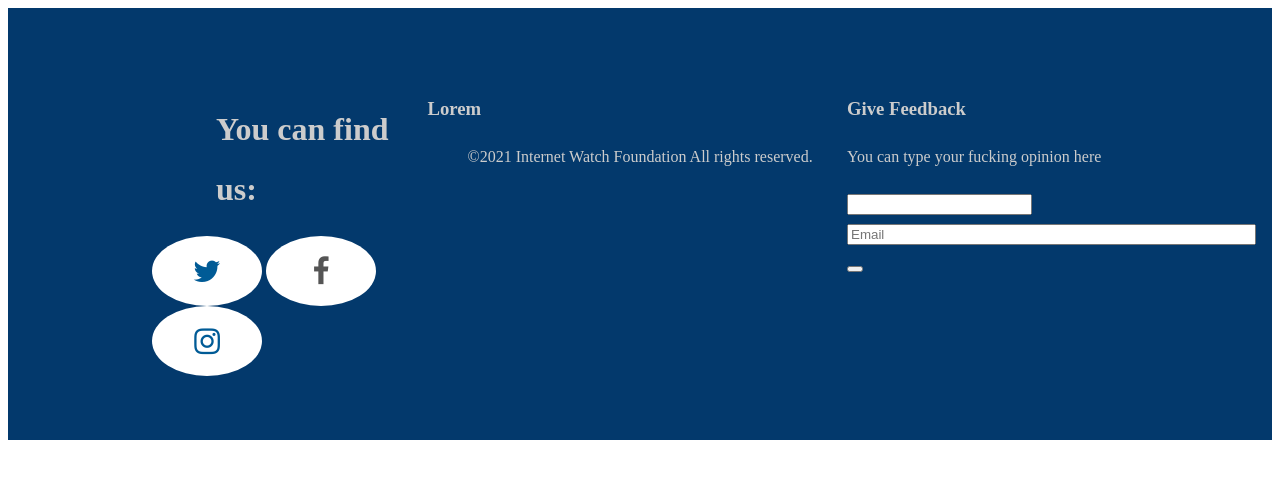
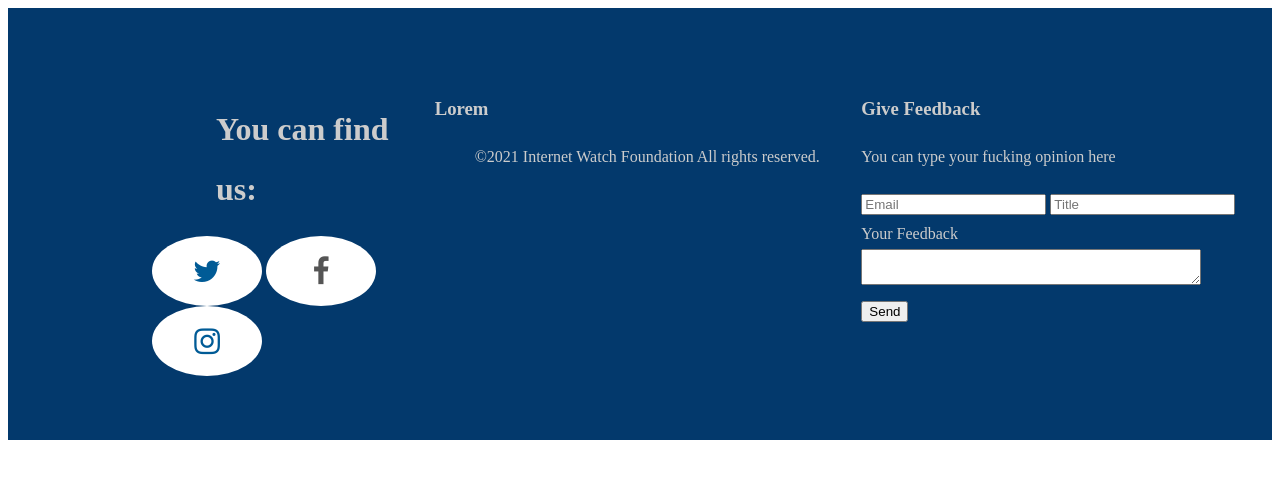
Before and after one commit to annddynamic/PI_21_GR17, a PHP site: page /Views/footer.php in a window 1280 px wide. Shown: the top 479 px of the page. Run offline with PHP 8.4, Linux system fonts and the light colour scheme.

Commit message:
Feedback

```diff
--- a/WebApp/Views/footer.php
+++ b/WebApp/Views/footer.php
@@ -162,15 +162,15 @@
             <h3>Give Feedback</h3>
             <p>You can type your fucking opinion here</p>
             <form>
-                <div class="form-control">
-                    <input type="text" placeholder="">
+                <div class="form-group">
+                    <input type="email" placeholder="Email">
+                    <input type="text" placeholder="Title">
                 </div>
-                <span class="form-controle-wrap">
-                     <input type="email" name="email" id="email " size="48" class="form-control" placeholder="Email">
-                 </span>
-                <button type="submit" class="form-control submit">
-                    <i class="fas fa-cheveron-right"></i>
-                </button>
+                <label>Your Feedback</label>
+                <div class="form-group" >
+                    <textarea style="width:25em"></textarea>
+                </div>
+                <button type="submit" class="btn btn-primary">Send</button>
         </div>
 
         </form>
```
